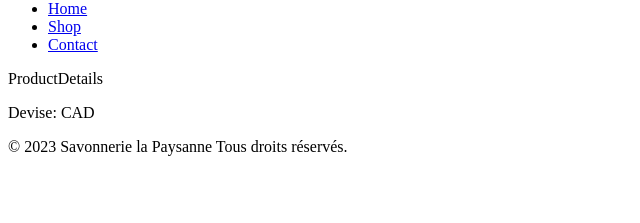
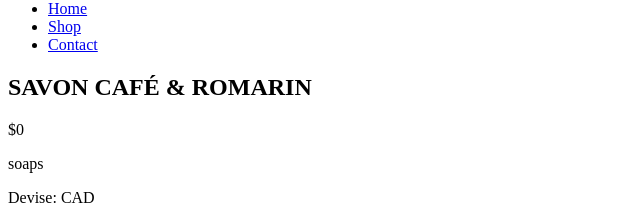
Before and after one commit to bmuday/ecommerce-project, a React (Create React App) app: page /product/savon-cafe-romarin in a window 1280 px wide. Shown: the part 388-611 px from the top of the page, without its empty margins (0-640 px from the left). Built offline with nearby package versions, Linux system fonts and the light colour scheme.

Commit message:
display product details

```diff
--- a/src/App.js
+++ b/src/App.js
@@ -9,17 +9,72 @@ import Contact from "./pages/Contact";
 import ProductDetails from "./components/ProductDetails";
 
 const App = () => {
+  const products = [
+    {
+      name: "SAVON CANNEBERGE & CITRON",
+      url: "savon-canneberge-citron",
+      source: "",
+      price: 0,
+      description: "",
+      category: "soaps",
+    },
+    {
+      name: "SAVON CAFÉ & ROMARIN",
+      url: "savon-cafe-romarin",
+      source: "",
+      price: 0,
+      description: "",
+      category: "soaps",
+    },
+    {
+      name: "SAVON CHANVRE & THÉ VERT",
+      url: "savon-chanvre-the-vert",
+      source: "",
+      price: 0,
+      description: "",
+      category: "soaps",
+    },
+    {
+      name: "SHAMPOING ORTIE & PRÊLE",
+      url: "shampoing-ortie-prele",
+      source: "",
+      price: 0,
+      description: "",
+      category: "shampoos",
+    },
+    {
+      name: "SHAMPOING CALENDULE",
+      url: "shampoing-calendule",
+      source: "",
+      price: 0,
+      description: "",
+      category: "shampoos",
+    },
+    {
+      name: "SHAMPOING CHAGA & ARGILE",
+      url: "shampoing-chage-argile",
+      source: "",
+      price: 0,
+      description: "",
+      category: "shampoos",
+    },
+  ];
   return (
     <div>
       <Router>
         <Header />
         <Routes>
           <Route path="/" element={<Home />} />
-          <Route path="shop" element={<Shop />} />
+          <Route path="shop" element={<Shop products={products} />} />
           <Route path="contact" element={<Contact />} />
+          {/* Nested Routes = Routes imbriquées */}
           <Route path="product">
-            <Route path="*" element={<ProductDetails />} />
+            <Route
+              path=":url"
+              element={<ProductDetails products={products} />}
+            />
           </Route>
+          {/* Fin de la route imbriquée */}
         </Routes>
         <Footer />
       </Router>
--- a/src/components/ProductDetails.jsx
+++ b/src/components/ProductDetails.jsx
@@ -1,7 +1,16 @@
-import React from "react";
+import { useParams } from "react-router-dom";
 
-const ProductDetails = () => {
-  return <div>ProductDetails</div>;
+const ProductDetails = ({ products }) => {
+  let { url } = useParams();
+  const productInfo = products.filter((product) => product.url === url)[0];
+  const { name, price, category } = productInfo;
+  return (
+    <div>
+      <h2>{name}</h2>
+      <p>${price}</p>
+      <p>{category}</p>
+    </div>
+  );
 };
 
 export default ProductDetails;
--- a/src/pages/Shop.jsx
+++ b/src/pages/Shop.jsx
@@ -1,56 +1,6 @@
 import ProductCard from "../components/ProductCard";
 
-const Shop = () => {
-  const products = [
-    {
-      name: "SAVON CANNEBERGE & CITRON",
-      url: "savon-canneberge-citron",
-      source: "",
-      price: 0,
-      description: "",
-      category: "soaps",
-    },
-    {
-      name: "SAVON CAFÉ & ROMARIN",
-      url: "savon-cafe-romarin",
-      source: "",
-      price: 0,
-      description: "",
-      category: "soaps",
-    },
-    {
-      name: "SAVON CHANVRE & THÉ VERT",
-      url: "savon-chanvre-the-vert",
-      source: "",
-      price: 0,
-      description: "",
-      category: "soaps",
-    },
-    {
-      name: "SHAMPOING ORTIE & PRÊLE",
-      url: "shampoing-ortie-prele",
-      source: "",
-      price: 0,
-      description: "",
-      category: "shampoos",
-    },
-    {
-      name: "SHAMPOING CALENDULE",
-      url: "shampoing-calendule",
-      source: "",
-      price: 0,
-      description: "",
-      category: "shampoos",
-    },
-    {
-      name: "SHAMPOING CHAGA & ARGILE",
-      url: "shampoing-chage-argile",
-      source: "",
-      price: 0,
-      description: "",
-      category: "shampoos",
-    },
-  ];
+const Shop = ({ products }) => {
   return (
     <ul>
       {products.map((product, index) => (
```
